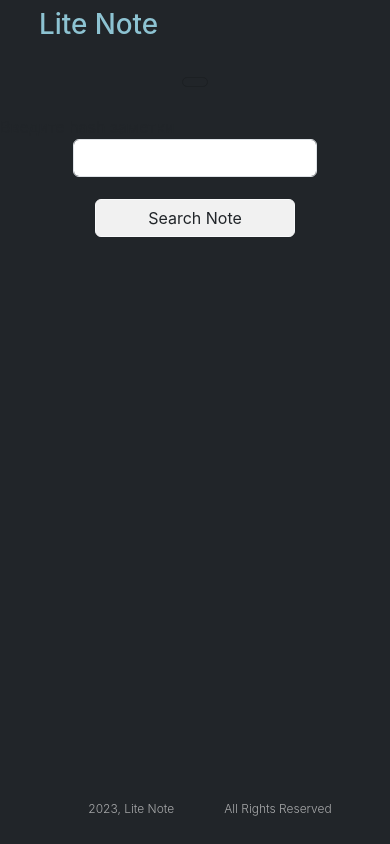
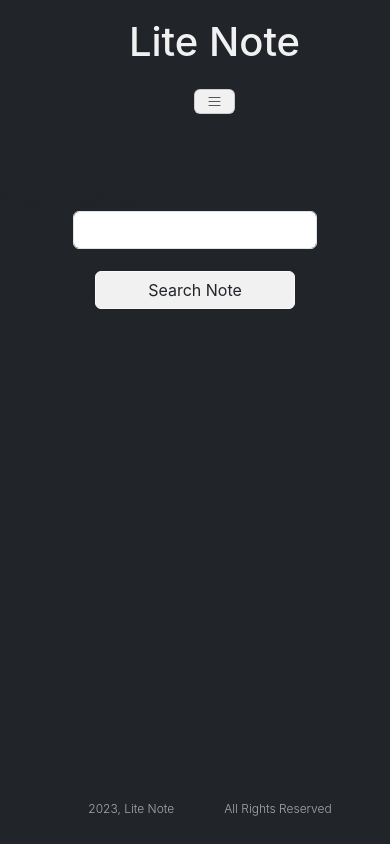
Before and after one commit to SerhiyChynin/react_project_note, a React (Create React App) app: page /note in a window 390 px wide. Built offline with nearby package versions, Linux system fonts and the light colour scheme.

Commit message:
add menu burger

```diff
--- a/public/css/style.css
+++ b/public/css/style.css
@@ -21,8 +21,41 @@ html, body, #root {
     display: none;
 }
 
+.navbar-toggler {
+    display: block;
+    margin-right: 16%;
+    background-color: #f1f1f1;
+    font-size: 10px;
+    position: relative;
+    top: -65px;
+    padding: -12px 0 -12px 0;
+}
+@media (max-width: 500px) {
+    .navbar-toggler{
+        box-sizing: border-box;
+
+        margin: 80px auto;
+
+        margin-bottom: 0;
+
+    }
+        .liteNote {
+            text-align: center;
+            margin-top: 10px;
+            margin-bottom: 0px;
+            font-size: 40px;
+            color: #f1f1f1;
+        }
+
+}
+.navbar {
+    margin-left: 10%;
+
+}
+
 
 .header {
+    margin-left: 10%;
     padding-top: 20px;
     background-color: #697993;
     color: #f1f1f1;
@@ -76,6 +109,9 @@ ul, li {
     color: rgb(171, 202, 238);
 }
 
+.note {
+    margin-right: 80px;
+}
 
 
 .liteNote {
--- a/src/components/Header.js
+++ b/src/components/Header.js
@@ -5,11 +5,11 @@ function Header() {
         <div className="header,  bg-dark ">
         <h1 className="liteNote">Lite Note</h1>
             <nav className=" navbar bg-dark navbar-expand-lg " >
-                <div className="container">
                     <button className="navbar-toggler" type="button" data-toggle="collapse"
                            data-target="#navContent" aria-controls="navContent" aria-expanded="false" aria-label="Toggle navigation">
-                        <span className="navbar-toggle-icon"></span>
+                        <span className="navbar-toggler-icon"></span>
                     </button>
+                <div className="container">
                     <div className="collapse navbar-collapse" id="navContent">
                 <ul className="navbar-nav mb-lg-0">
                     <li className=""><NavLink className="nav-link " to="/">Home</NavLink> </li>
--- a/src/components/Main.js
+++ b/src/components/Main.js
@@ -5,8 +5,8 @@ function Main() {
             <div>
                 <NavLink className="nav-link link-bottom" to="/create">Create Note </NavLink>
             </div>
-            <div>
-                <NavLink className="nav-link " to="/note">Note </NavLink>
+            <div className="note">
+                <NavLink className="nav-link  " to="/note">Note </NavLink>
 
             </div>
         </div>
```
Also changed, not shown: 1 other file (tests, documents, lock files or other folders).
